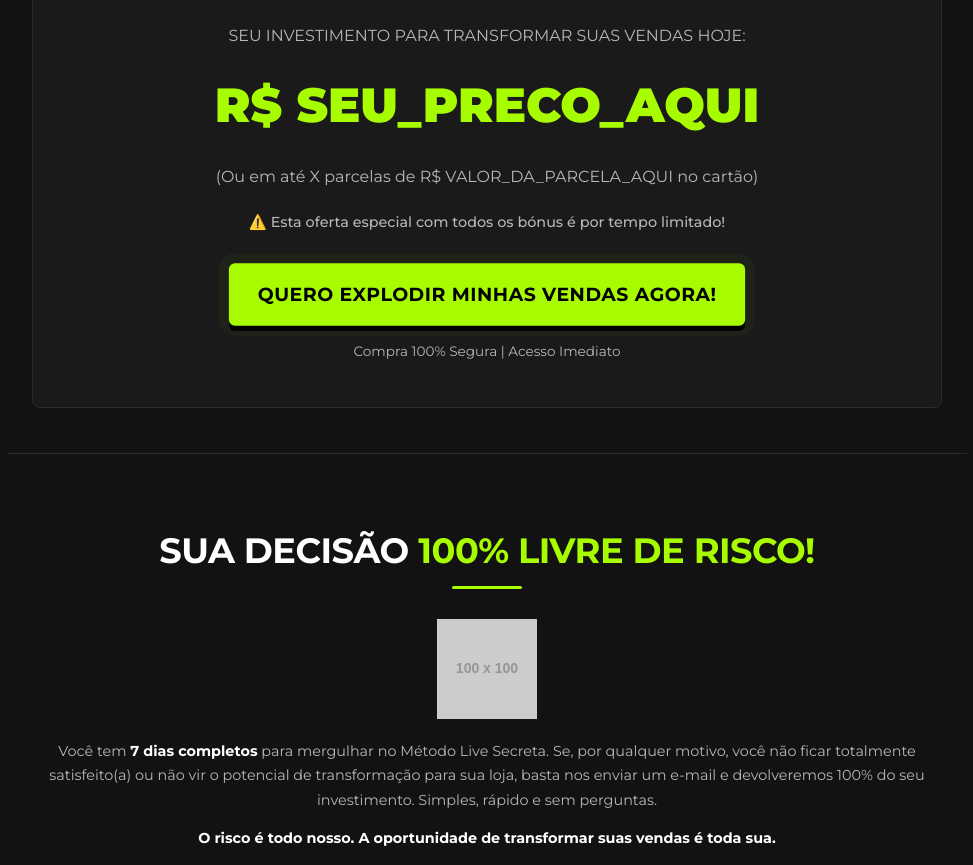
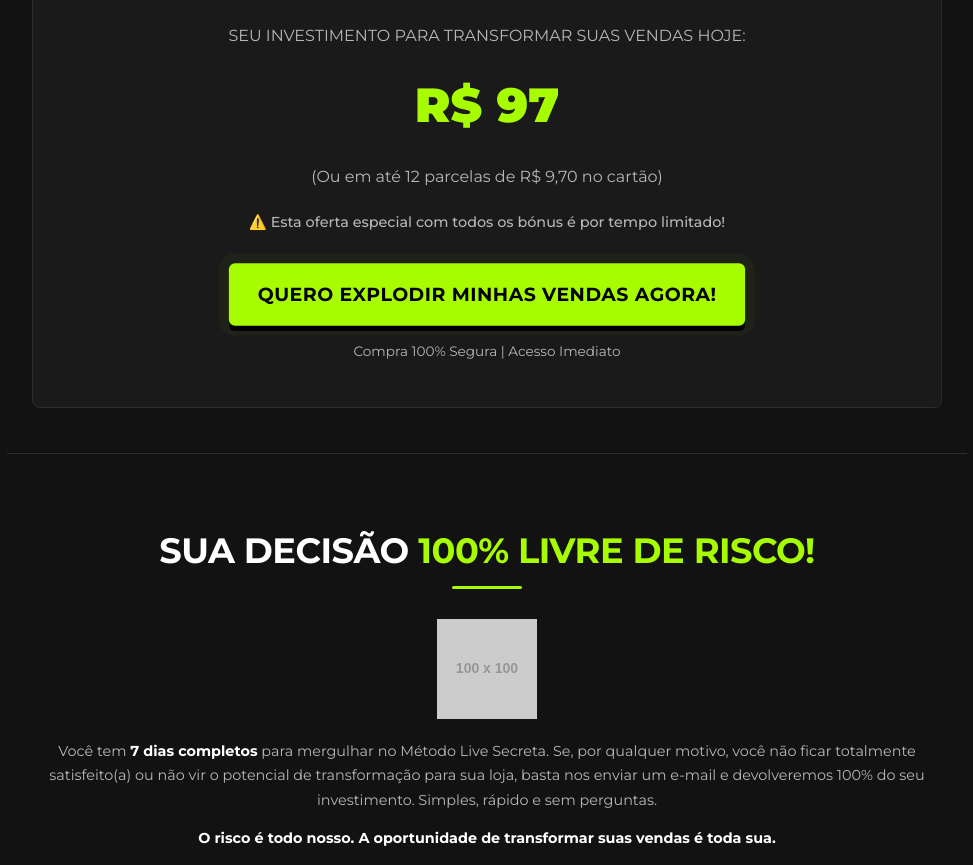
Before and after one commit to Thmidias/metodolivesecretavenda, a plain HTML site: page index.html in a window 1280 px wide. Shown: the part 6422-7287 px from the top of the page, without its empty margins (153-1126 px from the left). Drawn offline with Linux system fonts and the light colour scheme; placeholder pictures from the web are drawn by us.

Commit message:
Update index.html

```diff
--- a/index.html
+++ b/index.html
@@ -769,8 +769,8 @@
                 </div>
 
                 <p class="current-price-label">Seu Investimento Para Transformar Suas Vendas Hoje:</p>
-                <div class="current-price">R$ SEU_PRECO_AQUI</div>
-                <p class="installments">(Ou em até X parcelas de R$ VALOR_DA_PARCELA_AQUI no cartão)</p>
+                <div class="current-price">R$ 97</div>
+                <p class="installments">(Ou em até 12 parcelas de R$ 9,70 no cartão)</p>
                 <div class="scarcity-timer">
                     <p>⚠️ Esta oferta especial com todos os bónus é por <span class="highlight">tempo limitado!</span></p>
                     </div>
```
